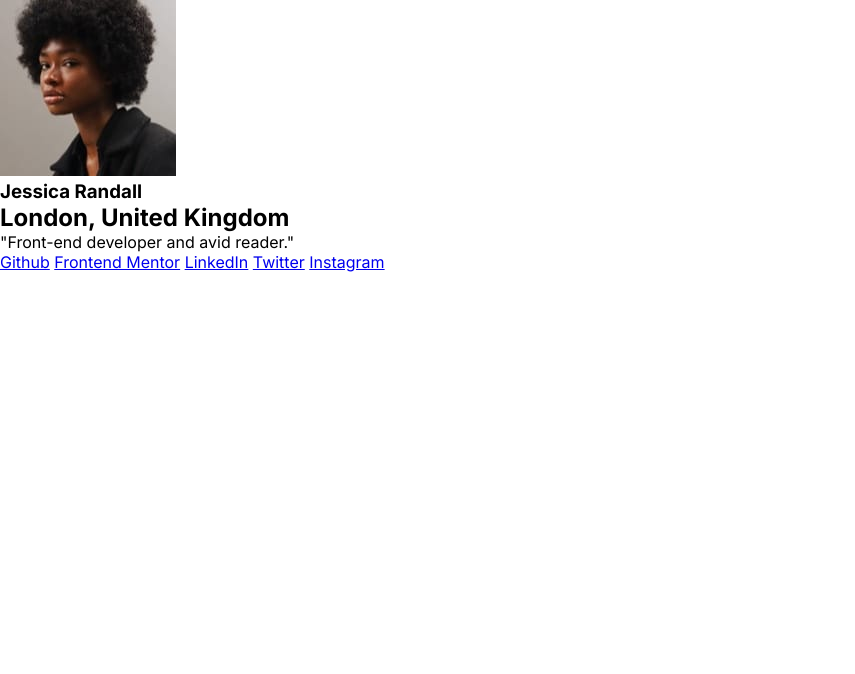
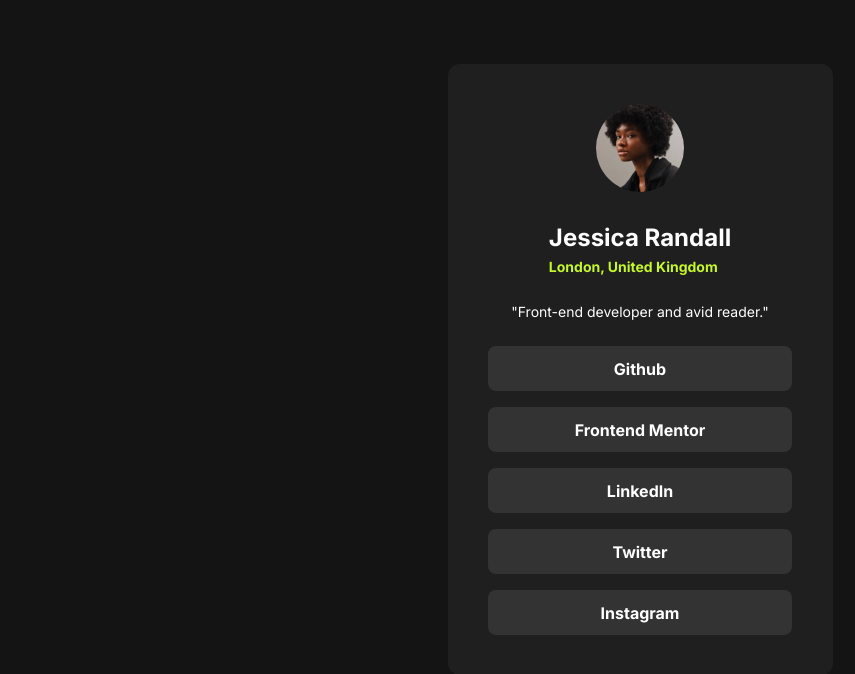
Before and after one commit to shpokas-io/Social-profile-links, a plain HTML site: page index.html in a window 1280 px wide. Shown: the whole page, without its empty margins (0-855 px from the left). Drawn offline with Linux system fonts and the light colour scheme.

Commit message:
FInished css

```diff
--- a/index.html
+++ b/index.html
@@ -16,13 +16,13 @@
       <img src="images/avatar-jessica.jpeg" alt="author photo">
     </div>
     <div class="author-name-location-text">
-      <h3 class="author-name">Jessica Randall</h3>
-      <h2 class="author-location">London, United Kingdom</h2>
+      <h1 class="author-name">Jessica Randall</h1>
+      <h3 class="author-location">London, United Kingdom</h3>
     </div>
     <div class="description">
       <p class="about-author-text">"Front-end developer and avid reader."</p>
     </div>
-    <div class="button-box-container">
+    <div class="links">
       <a href="#" class="github">Github</a>
       <a href="#" class="Frontend Mentor">Frontend Mentor</a>
       <a href="#" class="LinkedIn">LinkedIn</a>
--- a/style.css
+++ b/style.css
@@ -5,4 +5,81 @@
   padding: 0;
   margin: 0;
   font-family: "Inter", sans-serif;
+  box-sizing: border-box;
 }
+
+html {
+  margin: 0;
+}
+
+body {
+  background-color: #141414;
+}
+
+.social-content-box {
+  background-color: #1f1f1f;
+  max-width: 385px;
+  height: 611px;
+  border-radius: 12px;
+  display: flex;
+  flex-direction: column;
+  justify-content: center;
+  align-items: center;
+  padding: 40px;
+  margin: 4rem auto;
+}
+
+.author-img img {
+  height: 88px;
+  width: 88px;
+  border-radius: 99%;
+  margin-bottom: 24px;
+}
+
+.author-name {
+  color: white;
+  text-align: center;
+  font-size: 24px;
+  line-height: 150%;
+  font-weight: bold;
+}
+
+.author-location {
+  color: #c4f82a;
+  font-size: 14px;
+  line-height: 150%;
+  font-weight: bold;
+  margin-bottom: 24px;
+}
+
+.about-author-text {
+  color: white;
+  font-size: 14px;
+  line-height: 150%;
+  margin-bottom: 24px;
+}
+
+a {
+  color: white;
+  text-decoration: none;
+  background-color: #333333;
+  border-radius: 8px;
+  height: 45px;
+  width: 304px;
+  display: flex;
+  justify-content: center;
+  align-items: center;
+  margin-bottom: 16px;
+  font-size: 16px;
+  line-height: 150%;
+  font-weight: bold;
+}
+
+a:hover {
+  color: black;
+  background-color: #c4f82a;
+}
+
+.Instagram {
+  margin: 0;
+}
```
